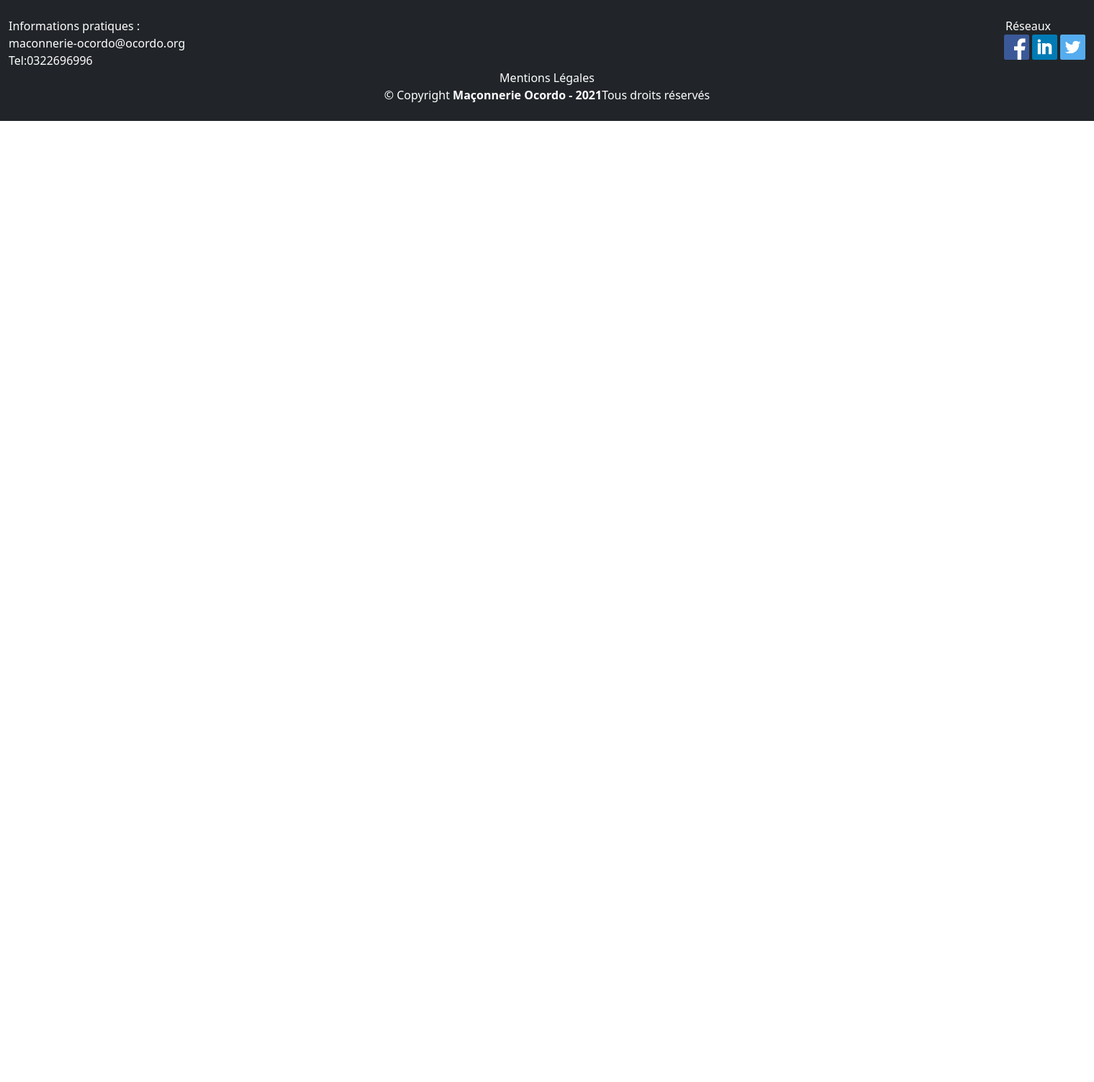
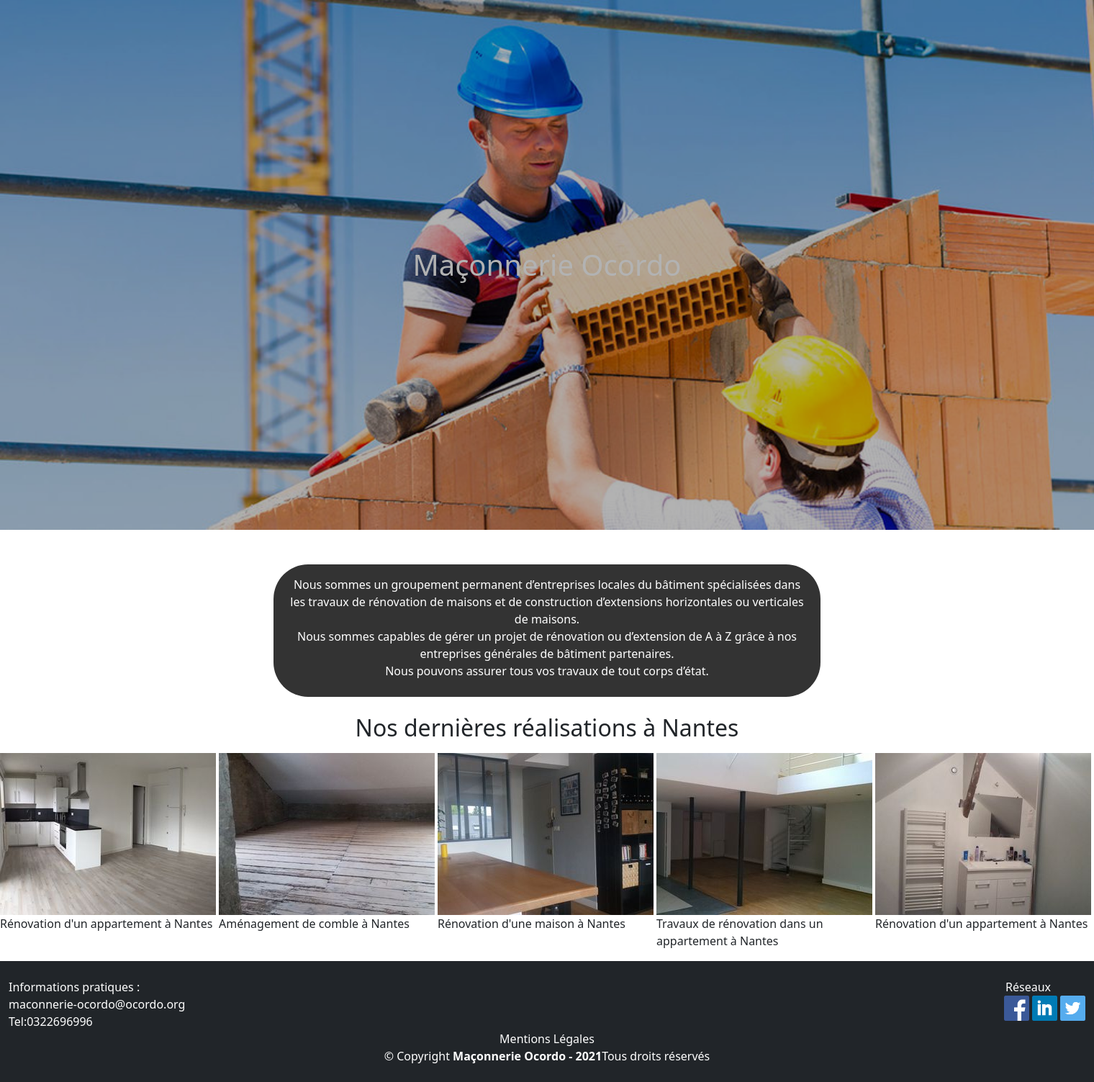
Before and after one commit to vincentmancheron/maconnerieOcordo, a PHP site: page / in a window 1520 px wide. Shown: the part 64-1567 px from the top of the page at 72% size. Before the commit the page ends 232 px from the top, so only its background shows below. Run offline with PHP 8.4, Linux system fonts and the light colour scheme; data that the repository does not hold is empty.

Commit message:
01/07/21 09:19

```diff
--- a/controllers/xmlIncluder-ctrl.php
+++ b/controllers/xmlIncluder-ctrl.php
@@ -1,5 +1,5 @@
 <?php
-$website = simplexml_load_file('models/source.xml');
+$website = simplexml_load_file(dirname(__FILE__).'/../models/source.xml');
 if (isset($_GET['action'])) {
     switch ($_GET['action']) {
         case 0:
--- a/index.php
+++ b/index.php
@@ -1,7 +1,7 @@
 <?php
-include('views/templates/header.php');
+include(dirname(__FILE__).'/views/templates/header.php');
 
-include('controllers/xmlIncluder-ctrl.php');
+include(dirname(__FILE__).'/controllers/xmlIncluder-ctrl.php');
 
-include('views/templates/footer.php');
+include(dirname(__FILE__).'/views/templates/footer.php');
 ?>
--- a/models/source.xml
+++ b/models/source.xml
@@ -1,5 +1,3 @@
-<?php
-$xmlstr = <<<XML
 <?xml version="1.0" encoding="UTF-8" ?>
 <?xml-stylesheet type="text/css" href="/assets/style/css/style.css"?>
 <website>
@@ -12,11 +10,11 @@ $xmlstr = <<<XML
 <p class="desc text-center w-50 px-3 pb-4">Nous pouvons assurer tous vos travaux de tout corps d’état.</p>
 <h2 class="text-center mt-4 mb-3">Nos dernières réalisations à Nantes</h2>
 <div class="gallery_box_single d-flex justify-content-around">
-    <div class="img w-75"><img src="assets/img/Renovation-appartement-nantes-ocordo-travaux-300-225.jpg" alt="Rénovation d'un appartement à Nantes"/><p class="caption-text">Rénovation d'un appartement à Nantes</p></div>
-    <div class="img w-75"><img src="assets/img/Travaux-de-renovation-à-nantes-300-225.jpg" alt="Aménagement de comble à Nantes"/><p class="caption-text">Aménagement de comble à Nantes</p></div>
-    <div class="img w-75"><img src="assets/img/entreprise-de-renovation-OCORDO-300-225.jpg" alt="Rénovation d'une maison à Nantes"/><p class="caption-text">Rénovation d'une maison à Nantes</p></div>
-    <div class="img w-75"><img src="assets/img/renovation-appartement-nantes-300-225.jpg" alt="Travaux de rénovation dans un appartement à Nantes"/><p class="caption-text">Travaux de rénovation dans un appartement à Nantes</p></div>
-    <div class="img w-75"><img src="assets/img/societe-de-renovation-a-nantes-2.jpg" alt="Rénovation d'un appartement à Nantes"/><p class="caption-text">Rénovation d'un appartement à Nantes</p></div>
+    <div class="img w-75"><img class="imgContent" src="assets/img/Renovation-appartement-nantes-ocordo-travaux-300-225.jpg" alt="Rénovation d'un appartement à Nantes"/><p class="caption-text">Rénovation d'un appartement à Nantes</p></div>
+    <div class="img w-75"><img class="imgContent" src="assets/img/Travaux-de-renovation-à-nantes-300-225.jpg" alt="Aménagement de comble à Nantes"/><p class="caption-text">Aménagement de comble à Nantes</p></div>
+    <div class="img w-75"><img class="imgContent" src="assets/img/entreprise-de-renovation-OCORDO-300-225.jpg" alt="Rénovation d'une maison à Nantes"/><p class="caption-text">Rénovation d'une maison à Nantes</p></div>
+    <div class="img w-75"><img class="imgContent" src="assets/img/renovation-appartement-nantes-300-225.jpg" alt="Travaux de rénovation dans un appartement à Nantes"/><p class="caption-text">Travaux de rénovation dans un appartement à Nantes</p></div>
+    <div class="img w-75"><img class="imgContent" src="assets/img/societe-de-renovation-a-nantes-2.jpg" alt="Rénovation d'un appartement à Nantes"/><p class="caption-text">Rénovation d'un appartement à Nantes</p></div>
 </div>
 
 
@@ -110,5 +108,3 @@ bénéficier de prix très compétitifs et d’un excellent rapport qualité/pri
 </div>]]></content>
     </page>
 </website>
-XML;
-?>
--- a/views/templates/footer.php
+++ b/views/templates/footer.php
@@ -1,16 +1,6 @@
-<head>
-
-    <meta name="viewport" content="width=device-width, initial-scale=1.0">
-    <link href="https://cdn.jsdelivr.net/npm/bootstrap@5.0.2/dist/css/bootstrap.min.css" rel="stylesheet"
-        integrity="sha384-EVSTQN3/azprG1Anm3QDgpJLIm9Nao0Yz1ztcQTwFspd3yD65VohhpuuCOmLASjC" crossorigin="anonymous">
-    <link rel="stylesheet" href="/../assets/css/style.css">
-</head>
-
-
 </main>
 
 <footer id="footer" class="bg-dark text-white">
-
     <div class="container-fluid py-4">
         <div class="row">
             <div class="col-12 col-lg-6">
@@ -27,8 +17,6 @@
                 </div>
 
             </div>
-
-
             <div class="col-12 col-lg-12 text-center">
                 <div><a href="/views/mentionsLegales.php">Mentions Légales</a></div>
                 <div class="copyright">
--- a/views/templates/header.php
+++ b/views/templates/header.php
@@ -14,4 +14,4 @@
 
     </header>
     <main>
-    <?php include('navBar.php') ?>
+    <?php include(dirname(__FILE__).'/navBar.php') ?>
```
Also changed, not shown: views/templates/navBar.html (deleted, +0 -40 lines), assets/img/logo.png.
